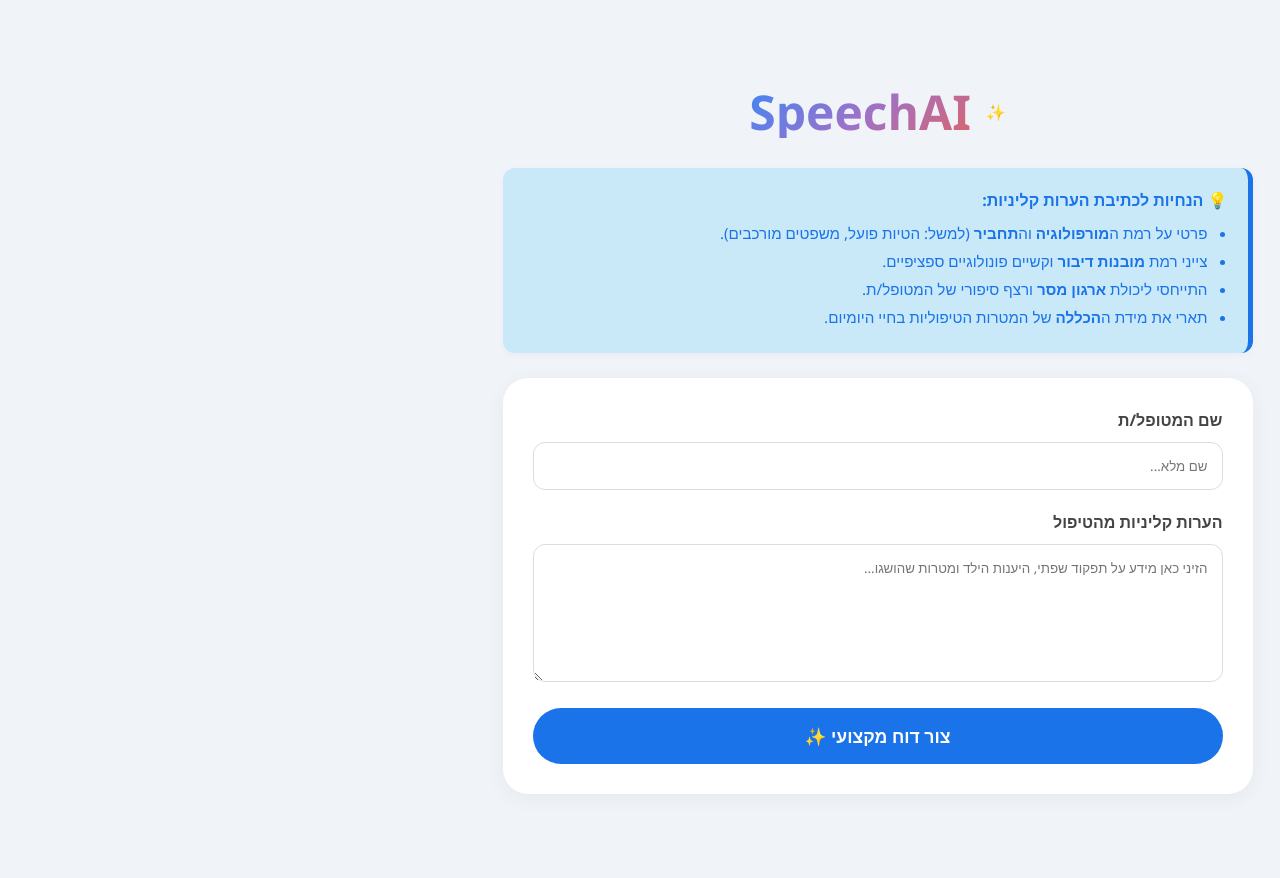
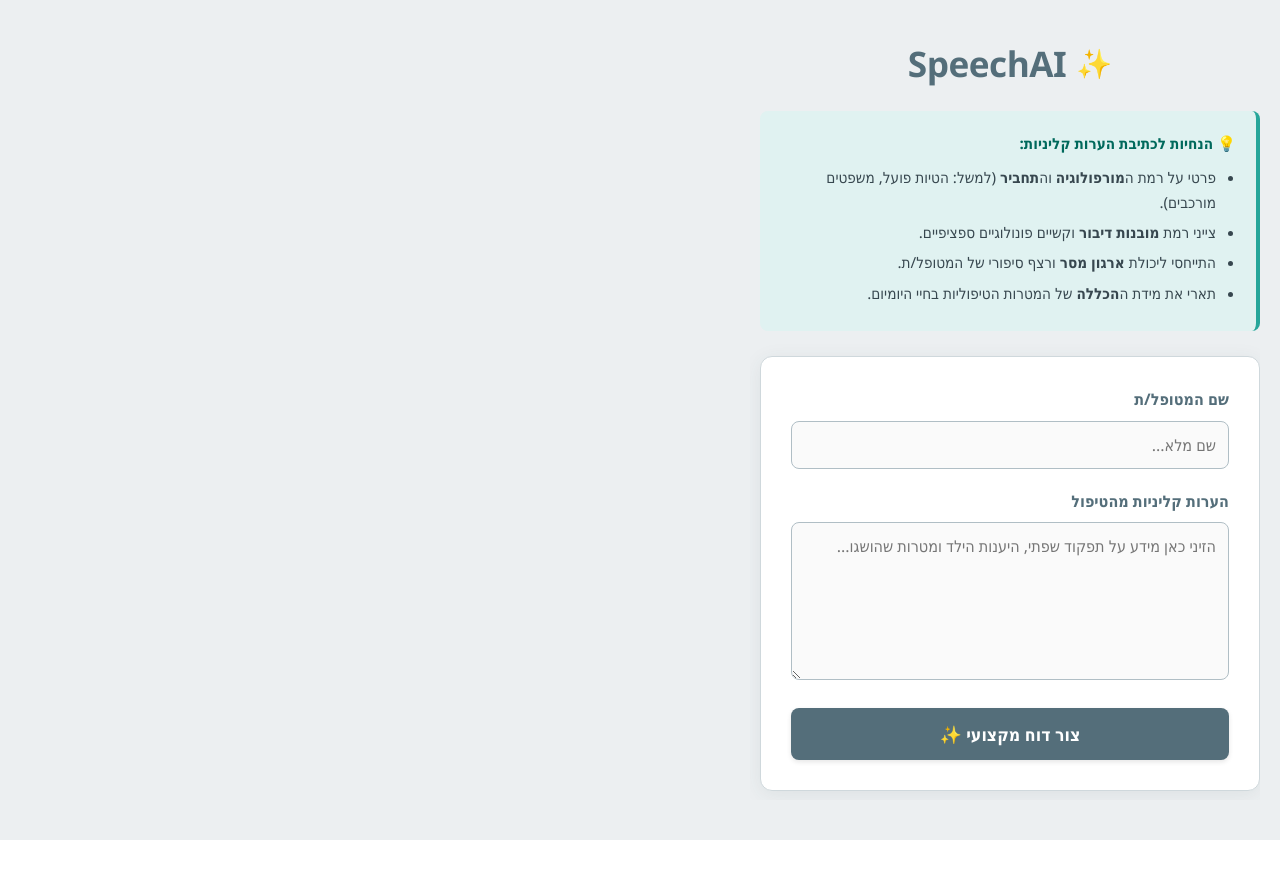
Before and after one commit to AyeletShira/speech-ai-project, a React (Vite) app in the folder frontend/: page / in a window 1280 px wide. After the commit the page ends 840 px from the top, so only its background shows below. Built offline with nearby package versions, Linux system fonts and the light colour scheme.

Commit message:
redisgning

```diff
--- a/frontend/src/App.css
+++ b/frontend/src/App.css
@@ -1,4 +1,4 @@
-:root {
+/* :root {
   --gemini-gradient: linear-gradient(135deg, #4285f4, #9b72cb, #d96570);
   --primary-blue: #1a73e8;
 }
@@ -73,4 +73,307 @@ input, textarea { width: 100%; padding: 14px; border: 1px solid #ddd; border-rad
 }
 .result-card.glass-effect{
   margin-right: 30px;
+} */
+:root {
+  /* פלטת צבעים רגועה ומקצועית */
+  --primary-color: #546e7a; /* כחול-אפור עמוק */
+  --primary-light: #819ca9; /* גוון בהיר יותר */
+  --accent-color: #26a69a; /* טורקיז עדין לכפתורים ודגשים */
+  --bg-color: #eceff1; /* רקע כללי אפור-כחלחל בהיר מאוד */
+  --paper-bg: #ffffff;
+  --text-main: #37474f;
+  --text-muted: #607d8b;
+  --shadow-soft: 0 4px 20px rgba(55, 71, 79, 0.08);
 }
+
+body {
+  background: var(--bg-color);
+  direction: rtl;
+  font-family: 'Segoe UI', Tahoma, Geneva, Verdana, sans-serif;
+  color: var(--text-main);
+  margin: 0;
+  padding: 20px;
+  line-height: 1.6;
+}
+
+.container {
+  max-width: 1400px;
+  margin: 0 auto;
+  display: flex; /* העמדה בשורה כפי שביקשת */
+  flex-direction: row;
+  align-items: flex-start;
+  gap: 30px;
+  height: calc(100vh - 40px);
+}
+
+/* --- צד ימין: טופס והנחיות --- */
+.main-section {
+  flex: 1;
+  display: flex;
+  flex-direction: column;
+  max-width: 500px;
+  height: 100%;
+  overflow-y: auto;
+  padding-left: 10px; /* רווח לפס גלילה */
+}
+
+/* כותרת ראשית */
+.main-header-area {
+  display: flex;
+  align-items: center;
+  justify-content: center;
+  gap: 10px;
+  margin-bottom: 25px;
+}
+
+.header {
+  font-size: 2.2rem;
+  color: var(--primary-color);
+  font-weight: 600;
+  margin: 0;
+  letter-spacing: -0.5px;
+}
+
+.gemini-sparkle {
+  font-size: 1.8rem;
+}
+
+/* תיבת הנחיות */
+.instructions-box {
+  background: #e0f2f1; /* ירקרק מנטה בהיר מאוד */
+  border-right: 4px solid var(--accent-color);
+  padding: 20px;
+  border-radius: 8px;
+  margin-bottom: 25px;
+  font-size: 0.95rem;
+}
+
+.instructions-box h4 {
+  margin: 0 0 10px 0;
+  color: #00695c;
+  font-weight: 700;
+}
+
+.instructions-box ul {
+  margin: 0;
+  padding-right: 20px;
+  color: var(--text-main);
+}
+
+.instructions-box li {
+  margin-bottom: 6px;
+}
+
+/* כרטיס הטופס */
+.form-card {
+  background: var(--paper-bg);
+  padding: 30px;
+  border-radius: 12px;
+  box-shadow: var(--shadow-soft);
+  border: 1px solid #cfd8dc;
+}
+
+.form-group label {
+  display: block;
+  font-weight: 600;
+  margin-bottom: 8px;
+  color: var(--primary-color);
+}
+
+input, textarea {
+  width: 100%;
+  padding: 12px;
+  border: 1px solid #b0bec5;
+  border-radius: 8px;
+  margin-bottom: 20px;
+  font-family: inherit;
+  font-size: 1rem;
+  box-sizing: border-box;
+  outline: none;
+  transition: border-color 0.3s, box-shadow 0.3s;
+  background: #fafafa;
+}
+
+input:focus, textarea:focus {
+  border-color: var(--accent-color);
+  box-shadow: 0 0 0 3px rgba(38, 166, 154, 0.1);
+  background: #fff;
+}
+
+/* כפתור יצירה */
+.generate-btn {
+  width: 100%;
+  padding: 14px;
+  border-radius: 8px;
+  background: var(--primary-color);
+  color: white;
+  border: none;
+  font-weight: 600;
+  cursor: pointer;
+  font-size: 1.1rem;
+  transition: all 0.3s ease;
+  box-shadow: 0 2px 5px rgba(0,0,0,0.1);
+}
+
+.generate-btn:hover {
+  background: #455a64;
+  transform: translateY(-1px);
+}
+
+.generate-btn:disabled {
+  background: #b0bec5;
+  cursor: wait;
+  transform: none;
+}
+
+/* שגיאות */
+.error-message {
+  color: #d32f2f;
+  background: #ffebee;
+  padding: 10px;
+  border-radius: 6px;
+  margin-top: 15px;
+  font-size: 0.9rem;
+  text-align: center;
+}
+
+/* --- צד שמאל: דוח --- */
+.result-card.glass-effect {
+  flex: 2;
+  background: var(--paper-bg);
+  border-radius: 12px;
+  padding: 30px;
+  box-shadow: var(--shadow-soft);
+  border: 1px solid #cfd8dc;
+  height: 100%;
+  display: flex;
+  flex-direction: column;
+  margin: 0; /* ביטול המרווח הקודם */
+  animation: fadeIn 0.5s ease-out;
+}
+
+@keyframes fadeIn {
+  from { opacity: 0; transform: translateY(10px); }
+  to { opacity: 1; transform: translateY(0); }
+}
+
+.result-header {
+  display: flex;
+  justify-content: space-between;
+  align-items: center;
+  margin-bottom: 20px;
+  padding-bottom: 15px;
+  border-bottom: 1px solid #eceff1;
+}
+
+.result-header h3 {
+  margin: 0;
+  color: var(--primary-color);
+  font-size: 1.3rem;
+}
+
+/* כפתורי פעולה בדוח */
+.btn-pdf, .btn-copy {
+  border: none;
+  padding: 8px 16px;
+  border-radius: 6px;
+  cursor: pointer;
+  font-weight: 600;
+  font-size: 0.9rem;
+  transition: background 0.2s;
+}
+
+.btn-pdf {
+  background: var(--accent-color); /* טורקיז */
+  color: white;
+  margin-left: 10px;
+}
+.btn-pdf:hover { background: #00897b; }
+
+.btn-copy {
+  background: #eceff1;
+  color: var(--text-main);
+  border: 1px solid #cfd8dc;
+}
+.btn-copy:hover { background: #cfd8dc; }
+
+/* אזור הדוח עצמו (הנייר) */
+.report-paper {
+  flex: 1;
+  background: white;
+  padding: 40px;
+  border: 1px solid #e0e0e0;
+  overflow-y: auto;
+  line-height: 1.8;
+  font-size: 1.05rem;
+  color: #263238;
+  box-shadow: inset 0 0 20px rgba(0,0,0,0.01);
+}
+
+.report-paper strong {
+  color: var(--primary-color);
+  font-weight: 700;
+}
+
+/* אזור העדכון */
+.revision-area {
+  margin-top: 20px;
+  padding-top: 20px;
+  border-top: 1px solid #eceff1;
+}
+
+.revision-area h4 {
+  color: var(--text-muted);
+  font-size: 0.95rem;
+  margin-top: 0;
+}
+
+.revision-area button.generate-btn {
+  width: auto;
+  background: var(--accent-color);
+  font-size: 1rem;
+  padding: 0 30px;
+}
+.revision-area button.generate-btn:hover {
+  background: #00897b;
+}
+
+/* Progress Bar */
+.progress-bar-container {
+  position: fixed;
+  top: 0;
+  left: 0;
+  width: 100%;
+  height: 4px;
+  background: #e0f2f1;
+  z-index: 9999;
+}
+.progress-bar-fill {
+  height: 100%;
+  background: var(--accent-color);
+  width: 30%;
+  animation: progressAnim 1.5s infinite ease-in-out;
+}
+@keyframes progressAnim {
+  0% { transform: translateX(350%); }
+  100% { transform: translateX(-350%); }
+}
+
+/* התאמה למובייל */
+@media (max-width: 900px) {
+  .container {
+    flex-direction: column;
+    height: auto;
+  }
+  .main-section, .result-card.glass-effect {
+    max-width: 100%;
+    width: 100%;
+    height: auto;
+  }
+  .result-card.glass-effect {
+    margin-right: 0;
+  }
+  .report-paper {
+    min-height: 400px;
+  }
+}
```
